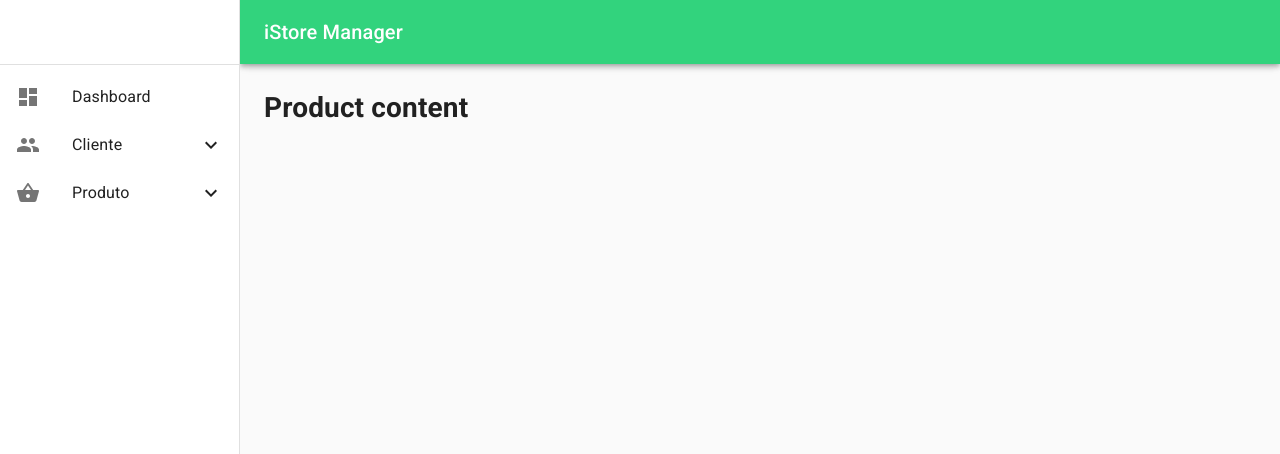
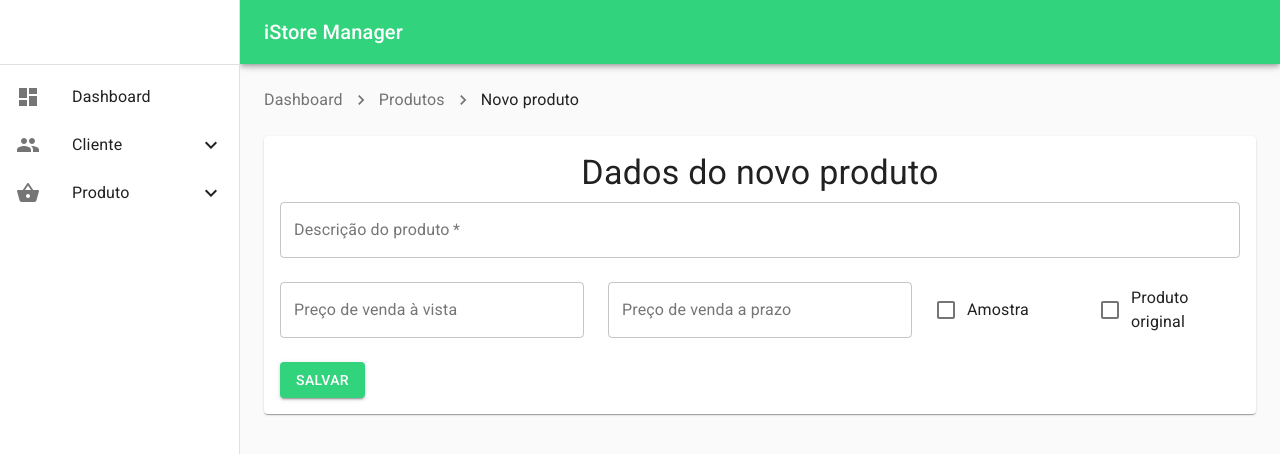
Before and after one commit to Uemerson/istoremanager-frontend, a React (Create React App) app: page /product in a window 1280 px wide. Shown: the top 454 px of the page. Built offline with nearby package versions, Linux system fonts and the light colour scheme; no server answers.

Commit message:
feat: add fields to product page

```diff
--- a/package.json
+++ b/package.json
@@ -64,6 +64,7 @@
     "date-fns": "^2.17.0",
     "react": "^17.0.1",
     "react-dom": "^17.0.1",
+    "react-number-format": "^4.4.4",
     "react-router-dom": "^5.2.0",
     "react-scripts": "4.0.1",
     "styled-components": "^5.2.1",
--- a/src/pages/Customer/index.tsx
+++ b/src/pages/Customer/index.tsx
@@ -83,6 +83,7 @@ const Customer: React.FC = () => {
                   KeyboardButtonProps={{
                     'aria-label': 'change date',
                   }}
+                  fullWidth
                 />
               </MuiPickersUtilsProvider>
             </Grid>
--- a/src/pages/Product/index.tsx
+++ b/src/pages/Product/index.tsx
@@ -1,5 +1,175 @@
 import React from 'react';
 
-const Product: React.FC = () => <h1>Product content</h1>;
+import {
+  Breadcrumbs,
+  Link,
+  Typography,
+  Grid,
+  TextField,
+  Paper,
+  Button,
+  Checkbox,
+  FormControlLabel,
+} from '@material-ui/core';
+import NumberFormat from 'react-number-format';
+import NavigateNextIcon from '@material-ui/icons/NavigateNext';
+
+import useStyles from './styles';
+
+interface NumberFormatCustomProps {
+  inputRef: (instance: NumberFormat | null) => void;
+  onChange: (event: { target: { name: string; value: string } }) => void;
+  name: string;
+}
+
+function NumberFormatCustom(props: NumberFormatCustomProps) {
+  const { inputRef, onChange, ...other } = props;
+
+  return (
+    <NumberFormat
+      {...other}
+      getInputRef={inputRef}
+      onValueChange={values => {
+        onChange({
+          target: {
+            name: props.name,
+            value: values.value,
+          },
+        });
+      }}
+      thousandSeparator
+      isNumericString
+      prefix="R$ "
+      decimalScale={2}
+      fixedDecimalScale
+      allowNegative={false}
+    />
+  );
+}
+
+const Product: React.FC = () => {
+  const classes = useStyles();
+
+  const [number, setNumber] = React.useState<string>();
+  const [checkBox, setCheckBox] = React.useState<boolean>(false);
+
+  const handleSave = () => {
+    console.log('handle save!');
+  };
+
+  const handleChangeNumberformat = (
+    event: React.ChangeEvent<HTMLInputElement>,
+  ) => {
+    setNumber(event.target.value);
+  };
+
+  const handleChangeCheckbox = (event: React.ChangeEvent<HTMLInputElement>) => {
+    setCheckBox(event.target.checked);
+  };
+
+  return (
+    <>
+      <Breadcrumbs
+        separator={<NavigateNextIcon fontSize="small" />}
+        aria-label="breadcrumb"
+      >
+        <Link color="inherit" href="/dashboard">
+          Dashboard
+        </Link>
+        <Link color="inherit" href="/products">
+          Produtos
+        </Link>
+        <Typography color="textPrimary">Novo produto</Typography>
+      </Breadcrumbs>
+      <main className={classes.layout}>
+        <Paper className={classes.paper}>
+          <Typography
+            component="h1"
+            variant="h4"
+            align="center"
+            className={classes.title}
+          >
+            Dados do novo produto
+          </Typography>
+          <Grid container direction="row" spacing={3} alignItems="center">
+            <Grid item xl={12} lg={12} md={12} sm={12} xs={12}>
+              <TextField
+                required
+                id="fullName"
+                name="fullName"
+                label="Descrição do produto"
+                fullWidth
+                autoComplete="given-name"
+                variant="outlined"
+              />
+            </Grid>
+            <Grid item xl={4} lg={4} md={4} sm={12} xs={12}>
+              <TextField
+                label="Preço de venda à vista"
+                value={number}
+                onChange={handleChangeNumberformat}
+                name="numberformat"
+                id="formatted-numberformat-input"
+                InputProps={{
+                  inputComponent: NumberFormatCustom as any,
+                }}
+                variant="outlined"
+                fullWidth
+              />
+            </Grid>
+            <Grid item xl={4} lg={4} md={4} sm={12} xs={12}>
+              <TextField
+                label="Preço de venda a prazo"
+                value={number}
+                onChange={handleChangeNumberformat}
+                name="numberformat"
+                id="formatted-numberformat-input"
+                InputProps={{
+                  inputComponent: NumberFormatCustom as any,
+                }}
+                variant="outlined"
+                fullWidth
+              />
+            </Grid>
+            <Grid item xl={2} lg={2} md={2} sm={12} xs={12}>
+              <FormControlLabel
+                control={
+                  <Checkbox
+                    checked={checkBox}
+                    onChange={handleChangeCheckbox}
+                    name="checkedB"
+                    color="primary"
+                  />
+                }
+                label="Amostra"
+              />
+            </Grid>
+            <Grid item xl={2} lg={2} md={2} sm={12} xs={12}>
+              <FormControlLabel
+                control={
+                  <Checkbox
+                    checked={checkBox}
+                    onChange={handleChangeCheckbox}
+                    name="checkedB"
+                    color="primary"
+                  />
+                }
+                label="Produto original"
+              />
+            </Grid>
+          </Grid>
+          <Button
+            variant="contained"
+            color="primary"
+            onClick={handleSave}
+            className={classes.button}
+          >
+            Salvar
+          </Button>
+        </Paper>
+      </main>
+    </>
+  );
+};
 
 export default Product;
--- a/src/pages/Product/styles.ts
+++ b/src/pages/Product/styles.ts
@@ -1,5 +1,20 @@
 import { makeStyles } from '@material-ui/core/styles';
 
-const useStyles = makeStyles(theme => ({}));
+const useStyles = makeStyles(theme => ({
+  layout: {
+    width: 'auto',
+  },
+  paper: {
+    marginTop: theme.spacing(3),
+    marginBottom: theme.spacing(3),
+    padding: theme.spacing(2),
+  },
+  title: {
+    marginBottom: theme.spacing(1),
+  },
+  button: {
+    marginTop: theme.spacing(3),
+  },
+}));
 
 export default useStyles;
```
Also changed, not shown: 1 other file (tests, documents, lock files or other folders).
